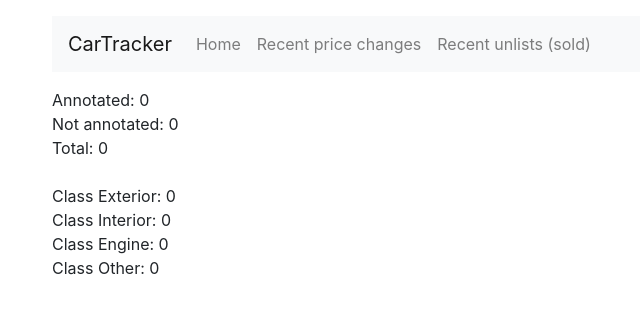
After one commit to karamanolev/CarTracker, a Django app: a page that uses templates/mobile_bg/annotate_interior_exterior_stats.html in a window 1280 px wide. The commit adds this page. Shown: the top 314 px of the page, without its empty margins (33-673 px from the left). Run offline with Django 3.2, Linux system fonts and the light colour scheme; data that the repository does not hold is empty; some libraries are stand-ins or nearby versions.

Commit message:
Add stats page

```diff
--- a/mobile_bg/urls.py
+++ b/mobile_bg/urls.py
@@ -11,5 +11,8 @@ urlpatterns = [
     url(r'^mobile-bg/ads/(\d+)$', views.ad_data, name='ad_data'),
     url(r'^mobile-bg/ads/$', views.ads_data, name='ads_data'),
     url(r'^mobile-bg/ads/(\d+)/images/(\d+)/(big|small)$', views.ad_image, name='ad_image'),
-    url(r'^annotate-interior-exterior$', views.annotate_interior_exterior, name='annotate_interior_exterior'),
+    url(r'^annotate-interior-exterior$', views.annotate_interior_exterior,
+        name='annotate_interior_exterior'),
+    url(r'^annotate-interior-exterior-stats$', views.annotate_interior_exterior_stats,
+        name='annotate_interior_exterior_stats'),
 ]
--- a/mobile_bg/views.py
+++ b/mobile_bg/views.py
@@ -80,9 +80,24 @@ def annotate_interior_exterior(request):
         annotated_image.save(update_fields=['photo_object', 'photo_object_at'])
 
     image = MobileBgAdImage.objects.filter(image_big__isnull=False, photo_object=None).order_by(
-        'id').first()
+        'id').select_related('ad').first()
     print(image.ad.adv)
     return render(request, 'mobile_bg/annotate_interior_exterior.html', {
         'image': image,
+    })
+
+
+def annotate_interior_exterior_stats(request):
+    return render(request, 'mobile_bg/annotate_interior_exterior_stats.html', {
         'num_annotated': MobileBgAdImage.objects.filter(photo_object__isnull=False).count(),
+        'num_not_annotated': MobileBgAdImage.objects.filter(photo_object__isnull=True).count(),
+        'num_total': MobileBgAdImage.objects.count(),
+        'num_exterior': MobileBgAdImage.objects.filter(
+            photo_object=MobileBgAdImage.PHOTO_OBJECT_EXTERIOR).count(),
+        'num_interior': MobileBgAdImage.objects.filter(
+            photo_object=MobileBgAdImage.PHOTO_OBJECT_INTERIOR).count(),
+        'num_engine': MobileBgAdImage.objects.filter(
+            photo_object=MobileBgAdImage.PHOTO_OBJECT_ENGINE).count(),
+        'num_other': MobileBgAdImage.objects.filter(
+            photo_object=MobileBgAdImage.PHOTO_OBJECT_OTHER).count(),
     })
--- a/templates/mobile_bg/annotate_interior_exterior.html
+++ b/templates/mobile_bg/annotate_interior_exterior.html
@@ -8,7 +8,6 @@
                  width="800" height="600">
             <form method="post">
                 {% csrf_token %}
-                Annotated so far: {{ num_annotated }}<br>
                 ID: {{ image.id }}<br>
                 <input type="hidden" name="image_id" value="{{ image.id }}"/>
                 <button id="btn_exterior" name="photo_object" value="1">Exterior (e)</button>
--- /dev/null
+++ b/templates/mobile_bg/annotate_interior_exterior_stats.html
@@ -0,0 +1,17 @@
+{% extends 'bootstrap_shell.html' %}
+{% load static %}
+
+{% block content %}
+    <div class="row">
+        <div class="col-md-12">
+            Annotated: {{ num_annotated }}<br>
+            Not annotated: {{ num_not_annotated }}<br>
+            Total: {{ num_total }}<br>
+            <br>
+            Class Exterior: {{ num_exterior }}<br>
+            Class Interior: {{ num_interior }}<br>
+            Class Engine: {{ num_engine }}<br>
+            Class Other: {{ num_other }}<br>
+        </div>
+    </div>
+{% endblock %}
```
